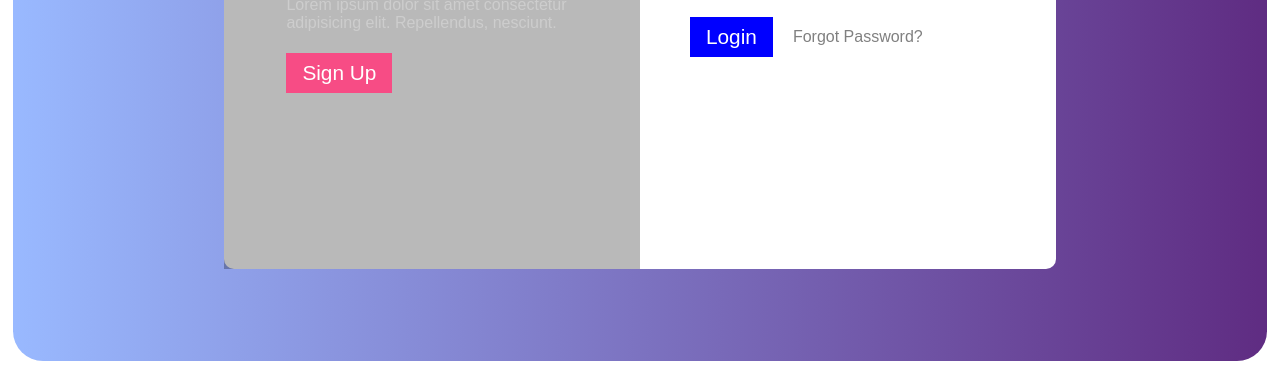
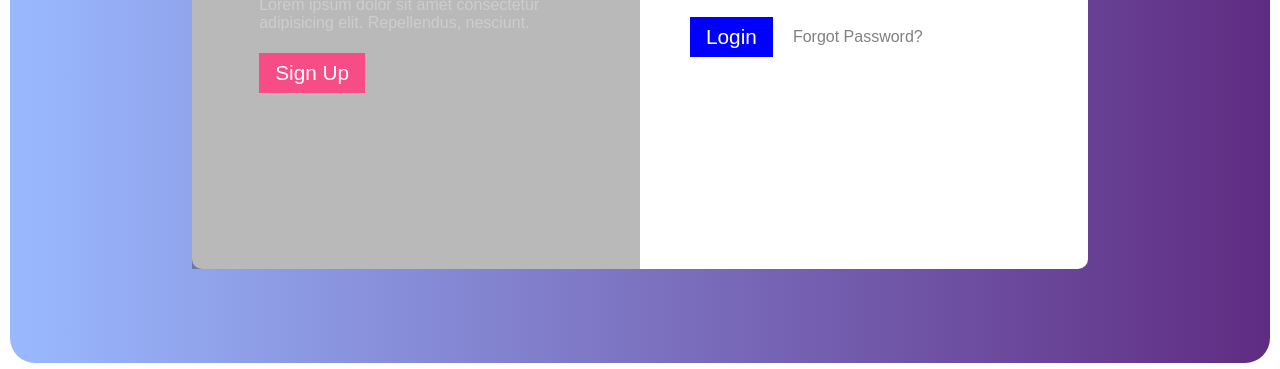
Before and after one commit to DeepanshuS1/Login-page, a plain HTML site: page index.html in a window 1280 px wide. Shown: the part 431-800 px from the top of the page. Drawn offline with nearby package versions, Linux system fonts and the light colour scheme.

Commit message:
image chabged

```diff
--- a/style.css
+++ b/style.css
@@ -15,16 +15,16 @@ body {
 .body {
     font-family: 'Poppins', sans-serif;
     background: linear-gradient(90deg, #99b9ff, #5f2c82);
-    height: 98%;
-    width: 98%;
+    height: 98.5%;
+    width: 98.5%;
     display: flex;
-    border-radius: 30px;
+    border-radius: 25px;
     align-items: center;
     justify-content: center;
 }
 
 .account {
-    width: 65vw;
+    width: 70vw;
     height: 75vh;
     display: flex;
     background-color: white;
@@ -115,6 +115,7 @@ hr{
 
 .btns p{
     color: gray ;
+    cursor: pointer;
 }
 
 .btns .btn{
```
Also changed, not shown: index.html (+0 -1 lines), bgimg.avif (deleted).
